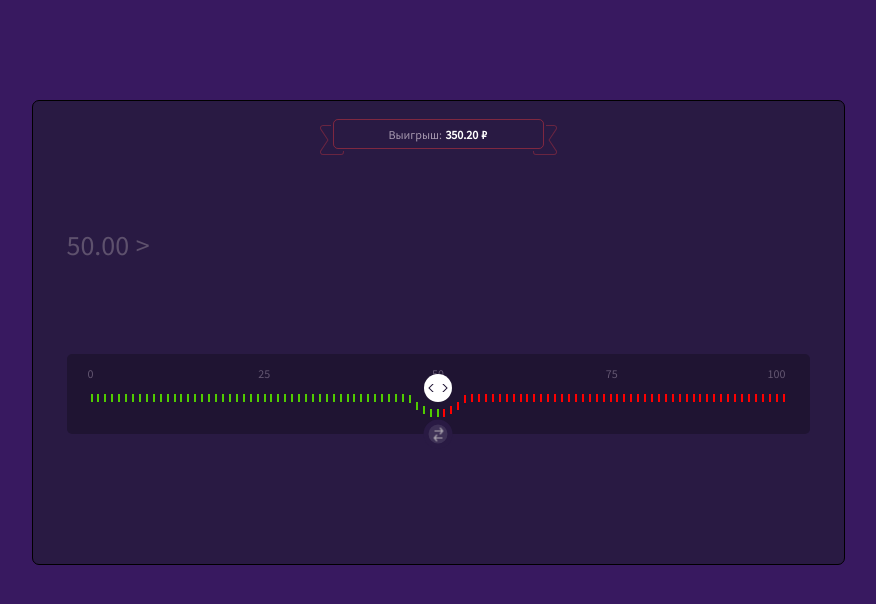
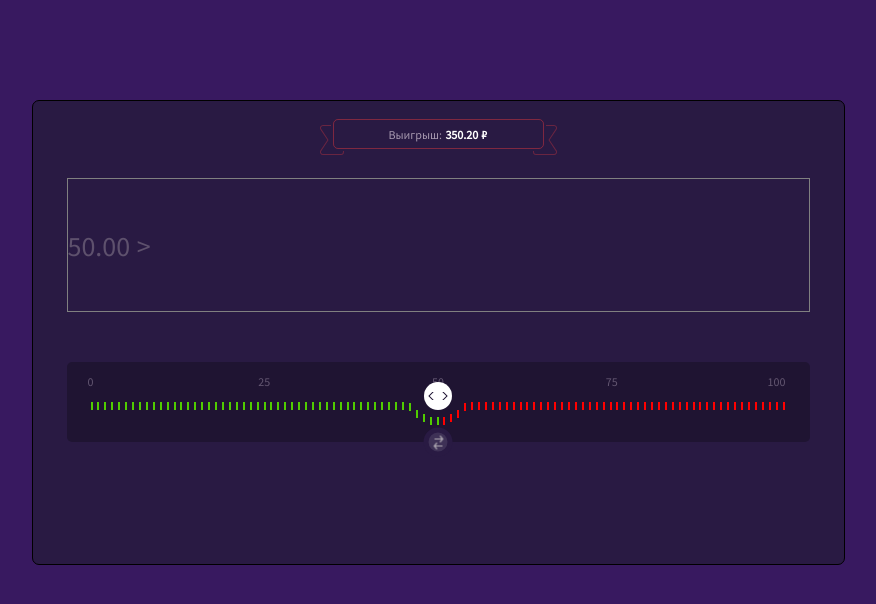
Before and after one commit to extriton/dice-nuxt, a Nuxt app: page / in a window 1280 px wide. Shown: the top 604 px of the page, without its empty margins (202-1078 px from the left). Built offline with nearby package versions, Linux system fonts and the light colour scheme.

Commit message:
Подправлены стили

```diff
--- a/components/dice/DiceGame.vue
+++ b/components/dice/DiceGame.vue
@@ -86,14 +86,14 @@ export default {
 
 .dice-score-wrapper {
   width: 743px;
-  margin: 0 auto 15px auto;
+  margin: 0 auto 29px auto;
 }
 
 .dice-result-block {
   width: 743px;
-  height: 140px;
+  height: 134px;
   margin: 0 auto 50px auto;
-  /* border: 1px solid grey; */
+  border: 1px solid grey;
 }
 
 .dice-user-value-wrapper {
--- a/components/dice/DiceUserValue.vue
+++ b/components/dice/DiceUserValue.vue
@@ -33,7 +33,7 @@ export default {
 
 <style>
 .dice-user-value {
-  margin-top: 67px;
+  margin-top: 53px;
   font-size: 28px;
   font-weight: normal;
   font-stretch: normal;
```
